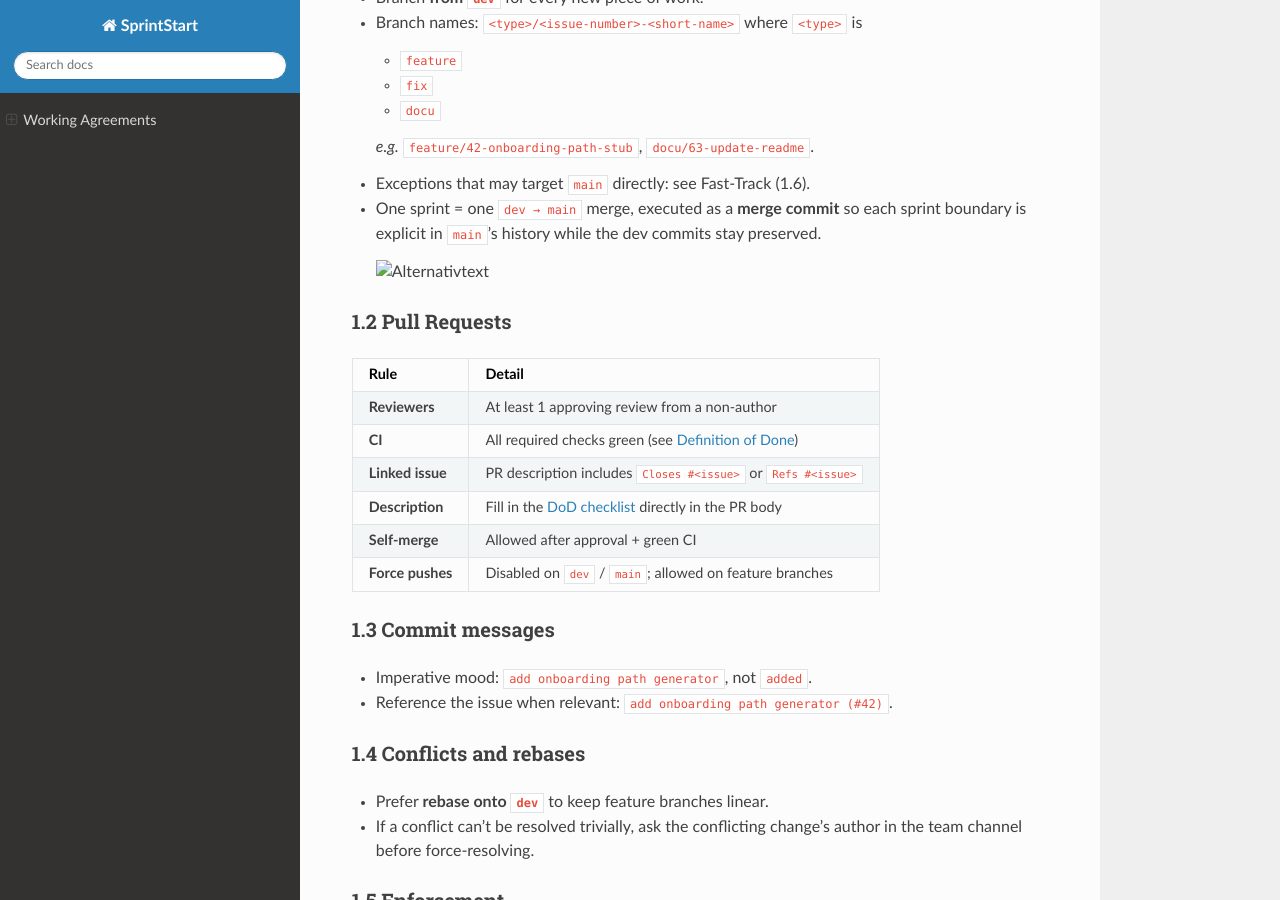
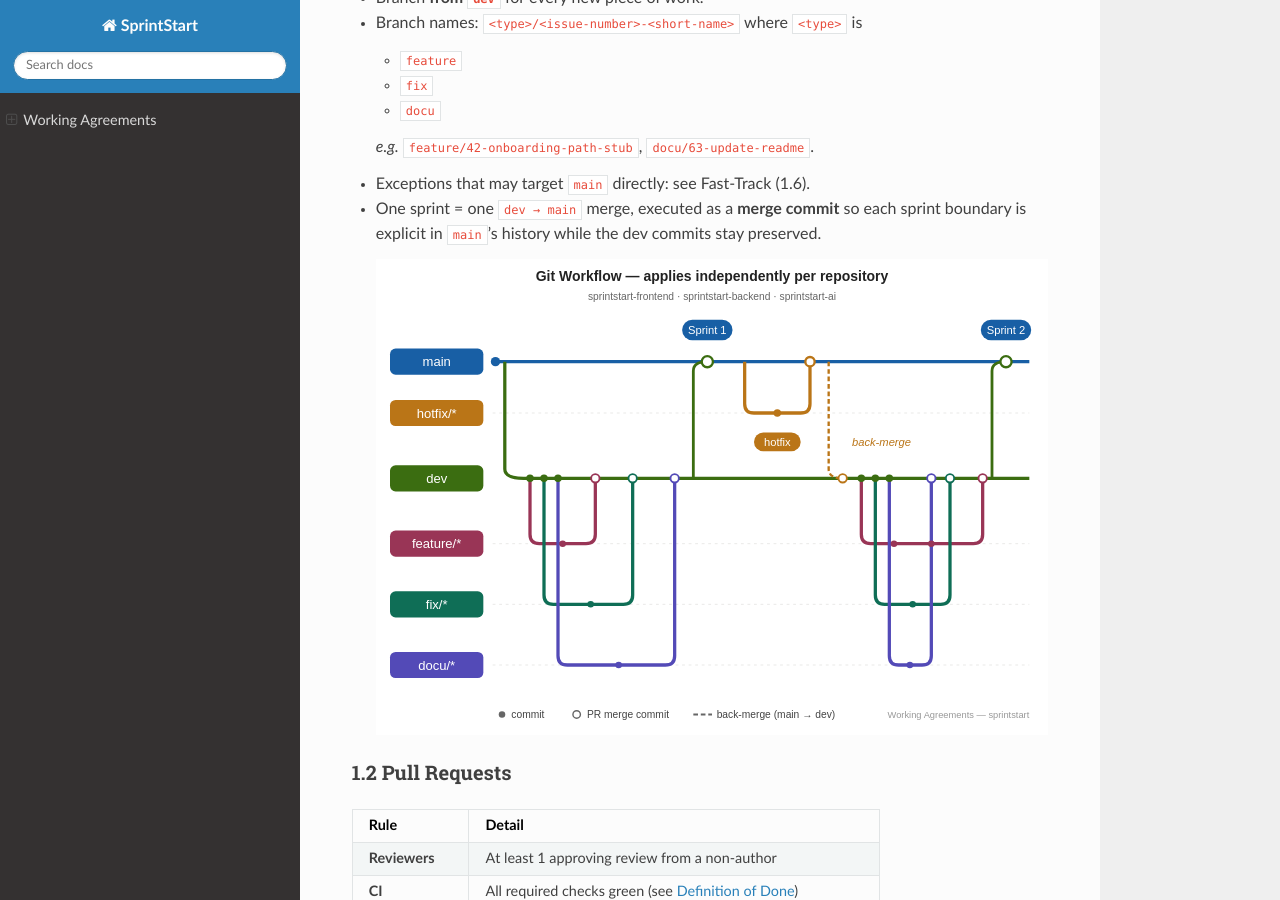
Before and after one commit to SprintStartProject/Wiki, a Sphinx documentation site: the page built from docs/source/references/working-agreements.md, in a window 1280 px wide and 900 px high, scrolled down 720 px. Built offline with Sphinx 7.4.7 and the Read the Docs theme 3.1.0, drawn with Linux system fonts in a browser that asks for light colours; pages that are not in the unit, such as notebooks, are missing from menus.

Commit message:
Updated working-agreements.md

```diff
--- a/docs/source/references/working-agreements.md
+++ b/docs/source/references/working-agreements.md
@@ -36,7 +36,7 @@ Flow:
   sprint boundary is explicit in `main`'s history while the dev commits stay
   preserved.
 
-  ![Alternativtext](working_agreements_gitflow.svg)
+  ![Alternativtext](../assets/working_agreements_gitflow.svg)
 
 ### 1.2 Pull Requests
 
```
